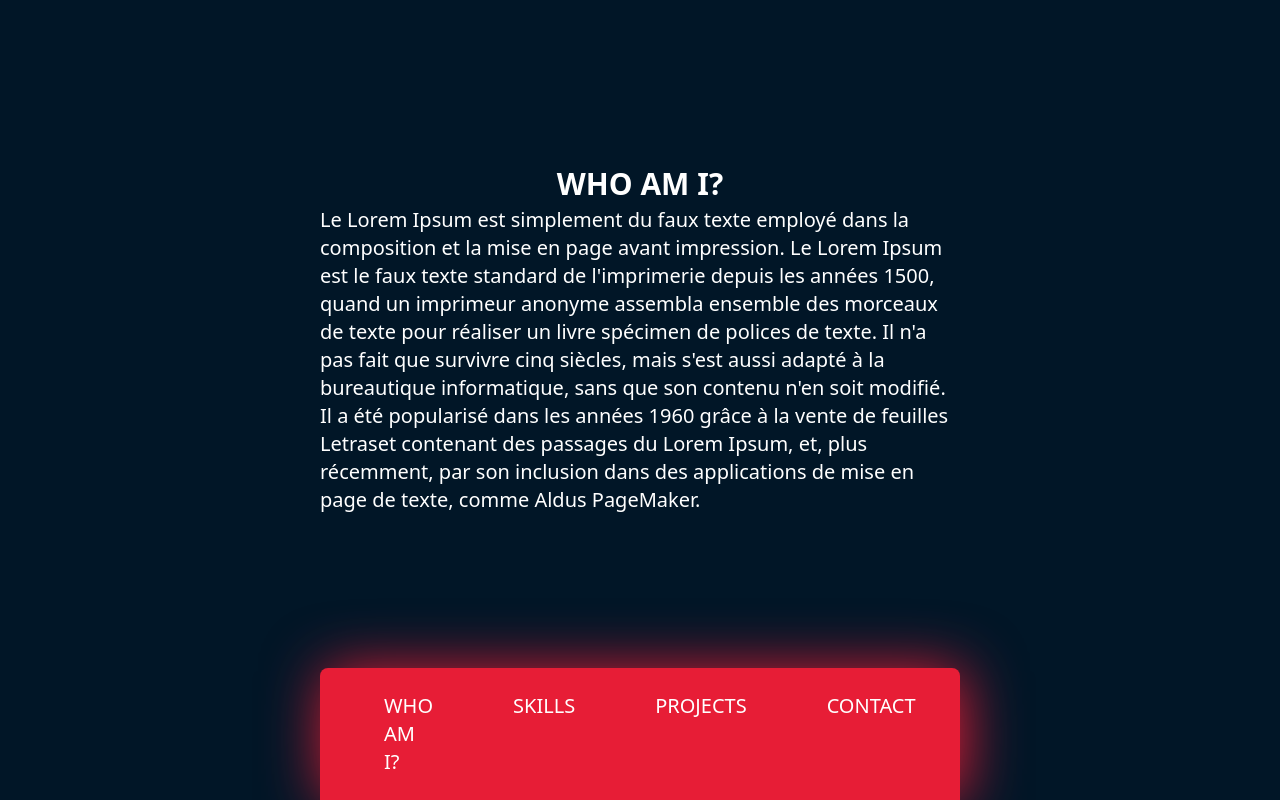
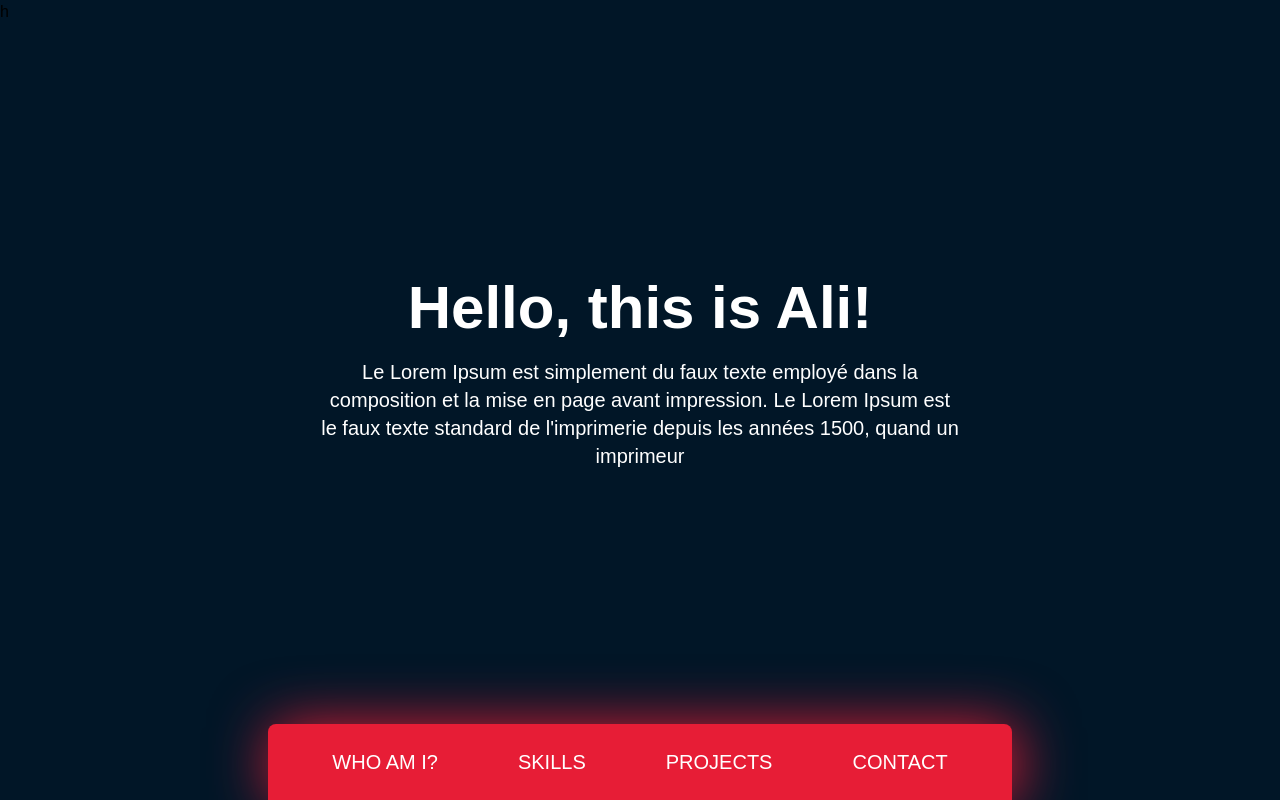
Before and after one commit to alifertah/portfolio.2.0, a Next.js app: page / in a window 1280 px wide. Built offline with nearby package versions, Linux system fonts and the light colour scheme.

Commit message:
upgrading whoami section

```diff
--- a/src/components/navbar.tsx
+++ b/src/components/navbar.tsx
@@ -21,7 +21,7 @@ export default function Navbar({act, setAct} : any){
 
     return(
         <div  className="text-white flex justify-center text-xl">
-            <div className="flex justify-between w-[50%] bg-[#e71d36] py-6 px-6 rounded-t-lg  shadow-[4px_2px_60px_0px_rgba(231,29,54,3)]">
+            <div className="flex justify-between  bg-[#e71d36] py-6 px-6 rounded-t-lg  shadow-[4px_2px_60px_0px_rgba(231,29,54,3)]">
             {
                 navs && navs.map((nav, id) => (
                         <Link  key={nav.id} onClick={()=> activeId(nav.value)}  className=" hover:text-[#011627] hover:scale-110 duration-300 px-5 mx-5" href={nav.link}>{nav.name}</Link>
--- a/src/components/whoami.tsx
+++ b/src/components/whoami.tsx
@@ -3,20 +3,13 @@ import Image from "next/image";
 
 export default function Whoami() {
   return (
-    <div className="w-full flex justify-center items-center text-xl text-white mt-[13%]">
+    <div className="w-full flex justify-center items-center text-center text-xl text-white ">
           <div className="w-[50%]">
-            <h1 className="text-center text-3xl font-bold mb-1">WHO AM I?</h1>
+            <h1 className="text-center text-6xl font-extrabold mb-5">Hello, this is Ali!</h1>
             <p>
             Le Lorem Ipsum est simplement du faux texte employé dans la composition et
             la mise en page avant impression. Le Lorem Ipsum est le faux texte
             standard de l'imprimerie depuis les années 1500, quand un imprimeur
-            anonyme assembla ensemble des morceaux de texte pour réaliser un livre
-            spécimen de polices de texte. Il n'a pas fait que survivre cinq siècles,
-            mais s'est aussi adapté à la bureautique informatique, sans que son
-            contenu n'en soit modifié. Il a été popularisé dans les années 1960 grâce
-            à la vente de feuilles Letraset contenant des passages du Lorem Ipsum, et,
-            plus récemment, par son inclusion dans des applications de mise en page de
-            texte, comme Aldus PageMaker.
             </p>
           </div>
         </div>
--- a/src/pages/index.tsx
+++ b/src/pages/index.tsx
@@ -19,6 +19,7 @@ export default function Home() {
           "hadallah"
         )}
       </div>
+      <p>h</p>
     </div>
   );
 }
--- a/src/styles/globals.css
+++ b/src/styles/globals.css
@@ -1,7 +1,9 @@
 @tailwind base;
 @tailwind components;
 @tailwind utilities;
+@import url('https://fonts.googleapis.com/css2?family=Poppins:wght@100;200;300;400;500&display=swap');
 
 body{
+  font-family: 'Poppins', sans-serif;
   background-color: #011627;
 }
```
